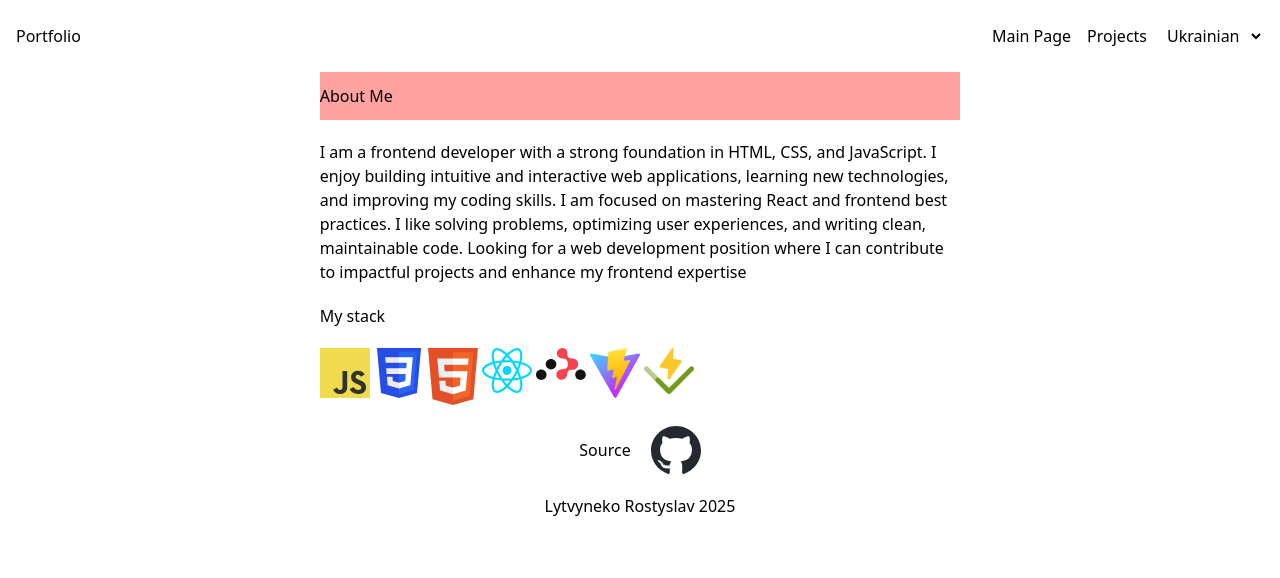
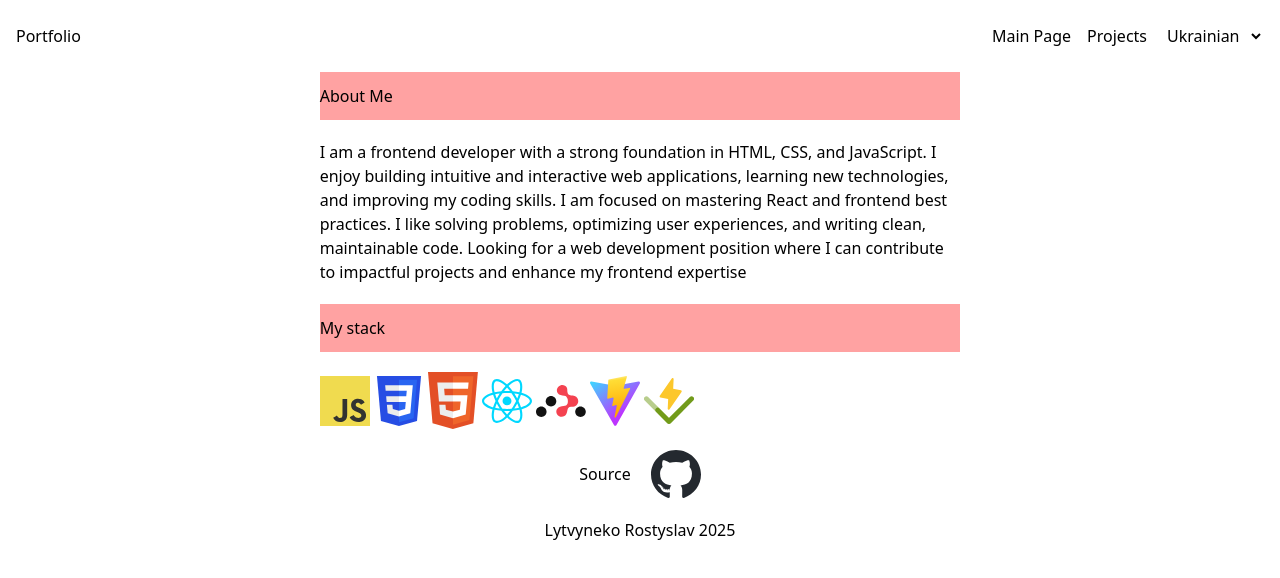
Before and after one commit to R3ndrex/Portfolio, a React (Vite) app: page / in a window 1280 px wide. Shown: the top 578 px of the page. Built offline with nearby package versions, Linux system fonts and the light colour scheme.

Commit message:
Align list items by center, add red blackground for h2, add key

```diff
--- a/src/components/MainContent.jsx
+++ b/src/components/MainContent.jsx
@@ -56,11 +56,11 @@ export default function MainContent() {
                     expertise
                 </p>
             </Trans>
-            <h2>{t("My stack")}</h2>
+            <h2 className="bg-red-300 pb-3 pt-3">{t("My stack")}</h2>
             <ul className="flex gap-1">
-                {stack.map((element) => (
-                    <li>
-                        <img src={element.image} alt={element.alt} width="50" />
+                {stack.map(({ image, alt }) => (
+                    <li className="flex items-center" key={alt}>
+                        <img src={image} alt={alt} width="50" />
                     </li>
                 ))}
             </ul>
```
